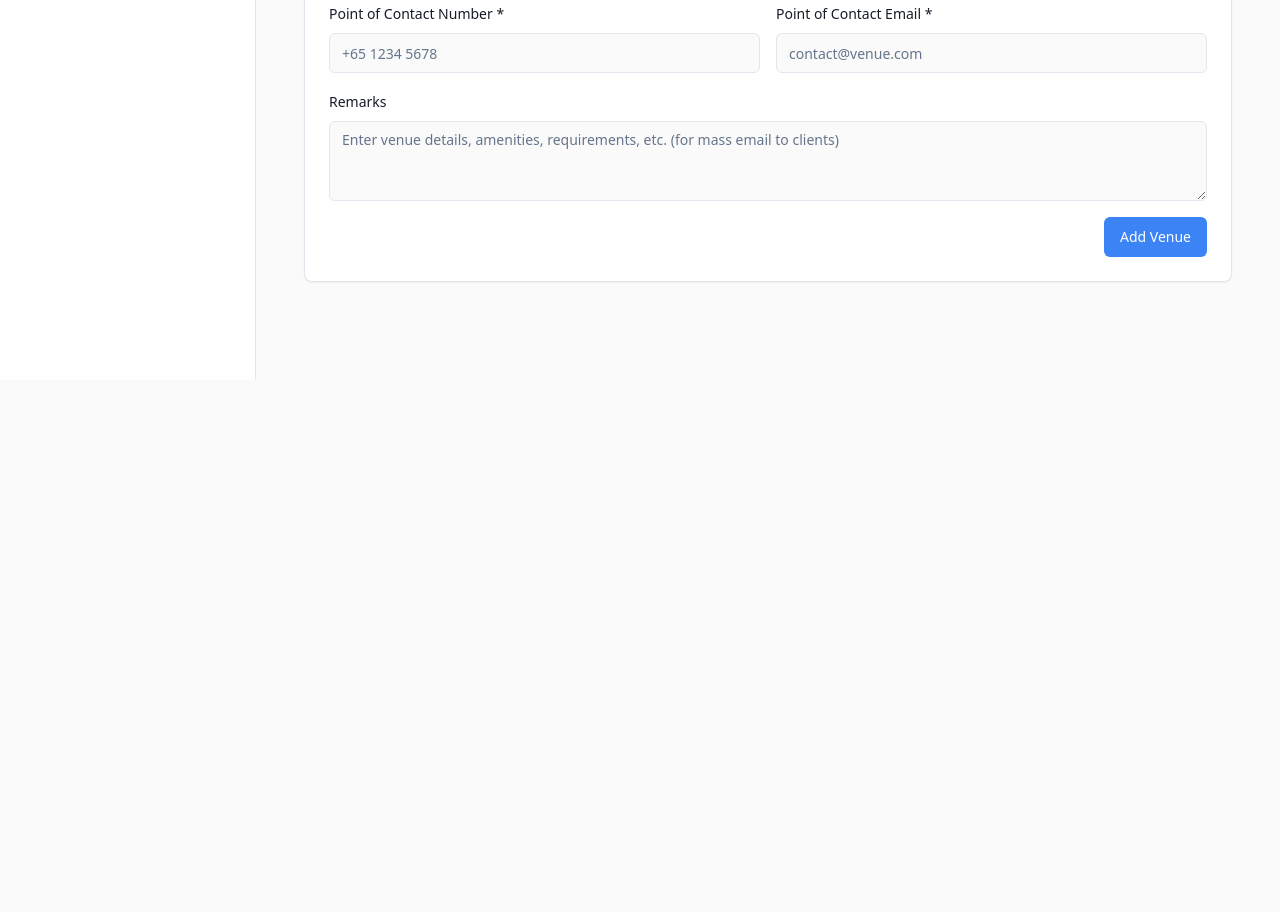
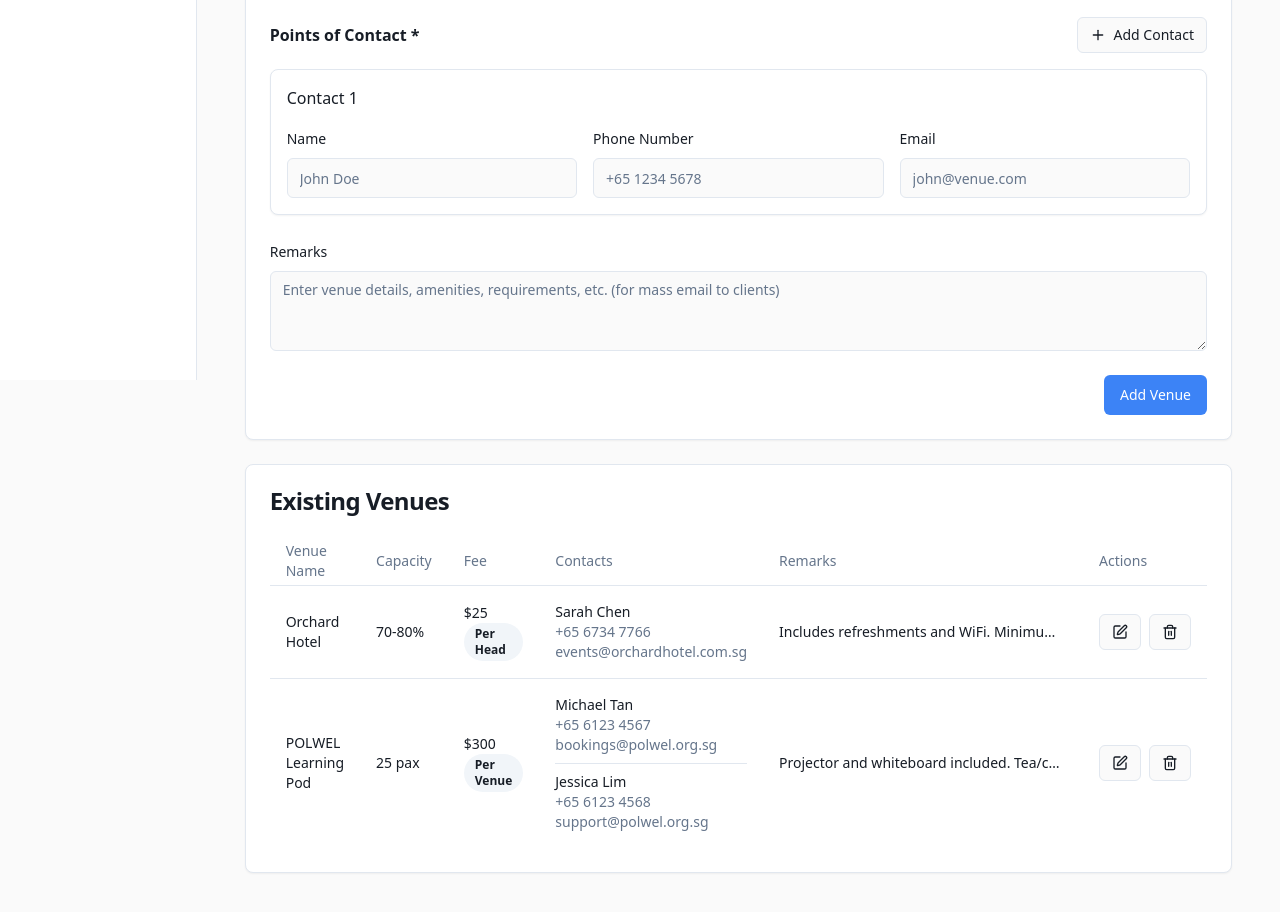
Before and after one commit to rain-corsiva-lab/tms-polwel, a React (Vite) app: page /venue-setup/new in a window 1280 px wide. Shown: the part 420-1332 px from the top of the page. Before the commit the page ends 800 px from the top, so only its background shows below. Built offline with nearby package versions, Linux system fonts and the light colour scheme.

Commit message:
Add multiple POCs to venue
Added functionality to add multiple points of contact, including their names, to the "Add New Venue" form.
-edited `src/pages/VenueSetup.tsx

```diff
--- a/src/pages/VenueForm.tsx
+++ b/src/pages/VenueForm.tsx
@@ -8,7 +8,14 @@ import { Select, SelectContent, SelectItem, SelectTrigger, SelectValue } from "@
 import { Table, TableBody, TableCell, TableHead, TableHeader, TableRow } from "@/components/ui/table";
 import { Badge } from "@/components/ui/badge";
 import { useToast } from "@/hooks/use-toast";
-import { Plus, Edit, Trash2 } from "lucide-react";
+import { Plus, Edit, Trash2, X } from "lucide-react";
+
+interface Contact {
+  id: string;
+  name: string;
+  number: string;
+  email: string;
+}
 
 interface Venue {
   id: string;
@@ -16,8 +23,7 @@ interface Venue {
   capacity: string;
   feeType: "per_head" | "per_venue";
   fee: number;
-  contactNumber: string;
-  contactEmail: string;
+  contacts: Contact[];
   remarks: string;
 }
 
@@ -29,8 +35,7 @@ const VenueForm = () => {
     capacity: "",
     feeType: "per_head" as "per_head" | "per_venue",
     fee: 0,
-    contactNumber: "",
-    contactEmail: "",
+    contacts: [{ id: "1", name: "", number: "", email: "" }] as Contact[],
     remarks: ""
   });
 
@@ -41,8 +46,14 @@ const VenueForm = () => {
       capacity: "70-80%",
       feeType: "per_head",
       fee: 25,
-      contactNumber: "+65 6734 7766",
-      contactEmail: "events@orchardhotel.com.sg",
+      contacts: [
+        {
+          id: "1",
+          name: "Sarah Chen",
+          number: "+65 6734 7766",
+          email: "events@orchardhotel.com.sg"
+        }
+      ],
       remarks: "Includes refreshments and WiFi. Minimum 20 pax required."
     },
     {
@@ -51,8 +62,20 @@ const VenueForm = () => {
       capacity: "25 pax",
       feeType: "per_venue",
       fee: 300,
-      contactNumber: "+65 6123 4567",
-      contactEmail: "bookings@polwel.org.sg",
+      contacts: [
+        {
+          id: "1",
+          name: "Michael Tan",
+          number: "+65 6123 4567",
+          email: "bookings@polwel.org.sg"
+        },
+        {
+          id: "2",
+          name: "Jessica Lim",
+          number: "+65 6123 4568",
+          email: "support@polwel.org.sg"
+        }
+      ],
       remarks: "Projector and whiteboard included. Tea/coffee service available."
     }
   ]);
@@ -66,23 +89,80 @@ const VenueForm = () => {
     }));
   };
 
+  const handleContactChange = (contactId: string, field: string, value: string) => {
+    setFormData(prev => ({
+      ...prev,
+      contacts: prev.contacts.map(contact =>
+        contact.id === contactId ? { ...contact, [field]: value } : contact
+      )
+    }));
+  };
+
+  const addContact = () => {
+    const newContact: Contact = {
+      id: Date.now().toString(),
+      name: "",
+      number: "",
+      email: ""
+    };
+    setFormData(prev => ({
+      ...prev,
+      contacts: [...prev.contacts, newContact]
+    }));
+  };
+
+  const removeContact = (contactId: string) => {
+    if (formData.contacts.length === 1) {
+      toast({
+        title: "Error",
+        description: "At least one contact is required",
+        variant: "destructive"
+      });
+      return;
+    }
+    setFormData(prev => ({
+      ...prev,
+      contacts: prev.contacts.filter(contact => contact.id !== contactId)
+    }));
+  };
+
   const handleSubmit = (e: React.FormEvent) => {
     e.preventDefault();
 
-    if (!formData.name || !formData.contactNumber || !formData.contactEmail) {
+    // Validate required fields
+    if (!formData.name) {
       toast({
         title: "Error",
-        description: "Please fill in all required fields",
+        description: "Venue name is required",
         variant: "destructive"
       });
       return;
     }
 
+    // Validate at least one complete contact
+    const hasValidContact = formData.contacts.some(contact =>
+      contact.name.trim() && contact.number.trim() && contact.email.trim()
+    );
+
+    if (!hasValidContact) {
+      toast({
+        title: "Error",
+        description: "At least one complete contact (name, number, email) is required",
+        variant: "destructive"
+      });
+      return;
+    }
+
+    // Filter out incomplete contacts
+    const validContacts = formData.contacts.filter(contact =>
+      contact.name.trim() && contact.number.trim() && contact.email.trim()
+    );
+
     if (editingId) {
       // Update existing venue
       setVenues(prev => prev.map(venue =>
         venue.id === editingId
-          ? { ...formData, id: editingId }
+          ? { ...formData, contacts: validContacts, id: editingId }
           : venue
       ));
       setEditingId(null);
@@ -94,6 +174,7 @@ const VenueForm = () => {
       // Add new venue
       const newVenue: Venue = {
         ...formData,
+        contacts: validContacts,
         id: Date.now().toString()
       };
       setVenues(prev => [...prev, newVenue]);
@@ -109,8 +190,7 @@ const VenueForm = () => {
       capacity: "",
       feeType: "per_head",
       fee: 0,
-      contactNumber: "",
-      contactEmail: "",
+      contacts: [{ id: "1", name: "", number: "", email: "" }],
       remarks: ""
     });
   };
@@ -121,8 +201,7 @@ const VenueForm = () => {
       capacity: venue.capacity,
       feeType: venue.feeType,
       fee: venue.fee,
-      contactNumber: venue.contactNumber,
-      contactEmail: venue.contactEmail,
+      contacts: venue.contacts.map(contact => ({ ...contact })),
       remarks: venue.remarks
     });
     setEditingId(venue.id);
@@ -142,8 +221,7 @@ const VenueForm = () => {
       capacity: "",
       feeType: "per_head",
       fee: 0,
-      contactNumber: "",
-      contactEmail: "",
+      contacts: [{ id: "1", name: "", number: "", email: "" }],
       remarks: ""
     });
     setEditingId(null);
@@ -163,7 +241,7 @@ const VenueForm = () => {
           </CardTitle>
         </CardHeader>
         <CardContent>
-          <form onSubmit={handleSubmit} className="space-y-4">
+          <form onSubmit={handleSubmit} className="space-y-6">
             <div className="grid grid-cols-1 md:grid-cols-2 gap-4">
               <div className="space-y-2">
                 <Label htmlFor="name">Venue Name *</Label>
@@ -212,27 +290,73 @@ const VenueForm = () => {
               </div>
             </div>
 
-            <div className="grid grid-cols-1 md:grid-cols-2 gap-4">
+            {/* Points of Contact Section */}
+            <div className="space-y-4">
+              <div className="flex items-center justify-between">
+                <Label className="text-base font-semibold">Points of Contact *</Label>
+                <Button
+                  type="button"
+                  variant="outline"
+                  size="sm"
+                  onClick={addContact}
+                  className="flex items-center gap-2"
+                >
+                  <Plus className="h-4 w-4" />
+                  Add Contact
+                </Button>
+              </div>
+
+              {formData.contacts.map((contact, index) => (
+                <Card key={contact.id} className="p-4">
+                  <div className="flex items-center justify-between mb-4">
+                    <h4 className="font-medium">Contact {index + 1}</h4>
+                    {formData.contacts.length > 1 && (
+                      <Button
+                        type="button"
+                        variant="ghost"
+                        size="sm"
+                        onClick={() => removeContact(contact.id)}
+                        className="text-destructive hover:text-destructive"
+                      >
+                        <X className="h-4 w-4" />
+                      </Button>
+                    )}
+                  </div>
+
+                  <div className="grid grid-cols-1 md:grid-cols-3 gap-4">
                     <div className="space-y-2">
-                <Label htmlFor="contactNumber">Point of Contact Number *</Label>
+                      <Label htmlFor={`contact-name-${contact.id}`}>Name</Label>
                       <Input
-                  id="contactNumber"
-                  value={formData.contactNumber}
-                  onChange={(e) => handleInputChange("contactNumber", e.target.value)}
+                        id={`contact-name-${contact.id}`}
+                        value={contact.name}
+                        onChange={(e) => handleContactChange(contact.id, "name", e.target.value)}
+                        placeholder="John Doe"
+                      />
+                    </div>
+
+                    <div className="space-y-2">
+                      <Label htmlFor={`contact-number-${contact.id}`}>Phone Number</Label>
+                      <Input
+                        id={`contact-number-${contact.id}`}
+                        value={contact.number}
+                        onChange={(e) => handleContactChange(contact.id, "number", e.target.value)}
                         placeholder="+65 1234 5678"
                       />
                     </div>
 
                     <div className="space-y-2">
-                <Label htmlFor="contactEmail">Point of Contact Email *</Label>
+                      <Label htmlFor={`contact-email-${contact.id}`}>Email</Label>
                       <Input
-                  id="contactEmail"
+                        id={`contact-email-${contact.id}`}
                         type="email"
-                  value={formData.contactEmail}
-                  onChange={(e) => handleInputChange("contactEmail", e.target.value)}
-                  placeholder="contact@venue.com"
+                        value={contact.email}
+                        onChange={(e) => handleContactChange(contact.id, "email", e.target.value)}
+                        placeholder="john@venue.com"
                       />
                     </div>
+                  </div>
+                </Card>
+              ))}
             </div>
 
             <div className="space-y-2">
@@ -259,6 +383,78 @@ const VenueForm = () => {
           </form>
         </CardContent>
       </Card>
+
+      {/* Venues List */}
+      <Card>
+        <CardHeader>
+          <CardTitle>Existing Venues</CardTitle>
+        </CardHeader>
+        <CardContent>
+          <Table>
+            <TableHeader>
+              <TableRow>
+                <TableHead>Venue Name</TableHead>
+                <TableHead>Capacity</TableHead>
+                <TableHead>Fee</TableHead>
+                <TableHead>Contacts</TableHead>
+                <TableHead>Remarks</TableHead>
+                <TableHead>Actions</TableHead>
+              </TableRow>
+            </TableHeader>
+            <TableBody>
+              {venues.map((venue) => (
+                <TableRow key={venue.id}>
+                  <TableCell className="font-medium">{venue.name}</TableCell>
+                  <TableCell>{venue.capacity}</TableCell>
+                  <TableCell>
+                    <div className="flex flex-col">
+                      <span>${venue.fee}</span>
+                      <Badge variant="secondary" className="w-fit">
+                        {venue.feeType === "per_head" ? "Per Head" : "Per Venue"}
+                      </Badge>
+                    </div>
+                  </TableCell>
+                  <TableCell>
+                    <div className="space-y-1">
+                      {venue.contacts.map((contact, index) => (
+                        <div key={contact.id} className="text-sm">
+                          <div className="font-medium">{contact.name}</div>
+                          <div className="text-muted-foreground">{contact.number}</div>
+                          <div className="text-muted-foreground">{contact.email}</div>
+                          {index < venue.contacts.length - 1 && <hr className="my-2" />}
+                        </div>
+                      ))}
+                    </div>
+                  </TableCell>
+                  <TableCell className="max-w-xs">
+                    <div className="truncate" title={venue.remarks}>
+                      {venue.remarks}
+                    </div>
+                  </TableCell>
+                  <TableCell>
+                    <div className="flex space-x-2">
+                      <Button
+                        variant="outline"
+                        size="sm"
+                        onClick={() => handleEdit(venue)}
+                      >
+                        <Edit className="h-4 w-4" />
+                      </Button>
+                      <Button
+                        variant="outline"
+                        size="sm"
+                        onClick={() => handleDelete(venue.id)}
+                      >
+                        <Trash2 className="h-4 w-4" />
+                      </Button>
+                    </div>
+                  </TableCell>
+                </TableRow>
+              ))}
+            </TableBody>
+          </Table>
+        </CardContent>
+      </Card>
     </div>
   );
 };
```
Lines whose indentation alone changed are shown as unchanged.
